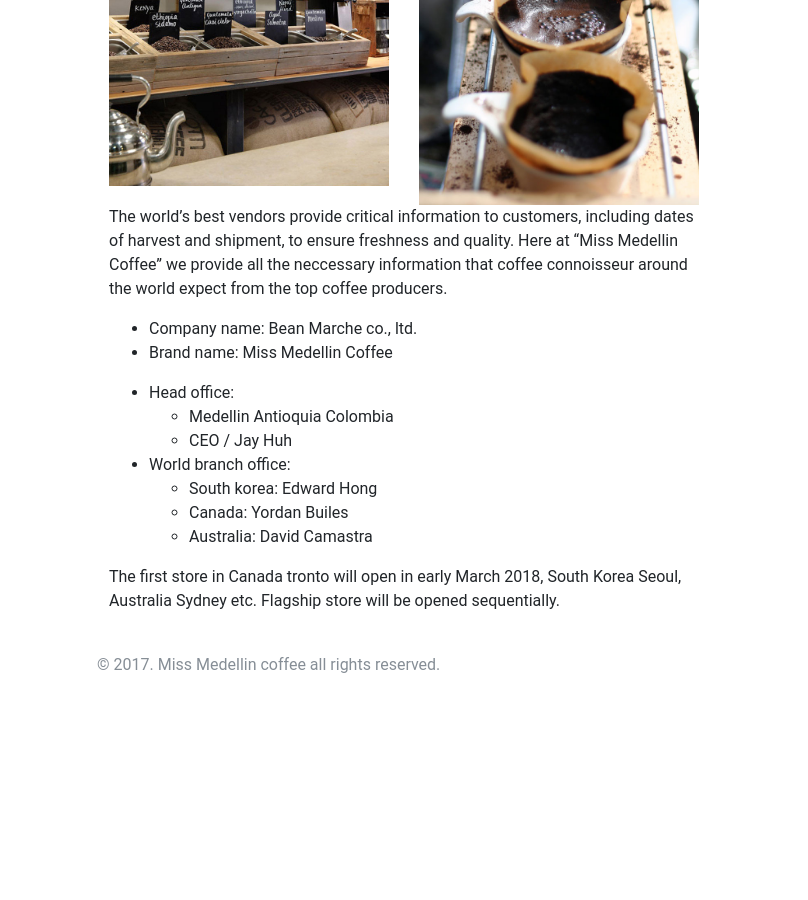
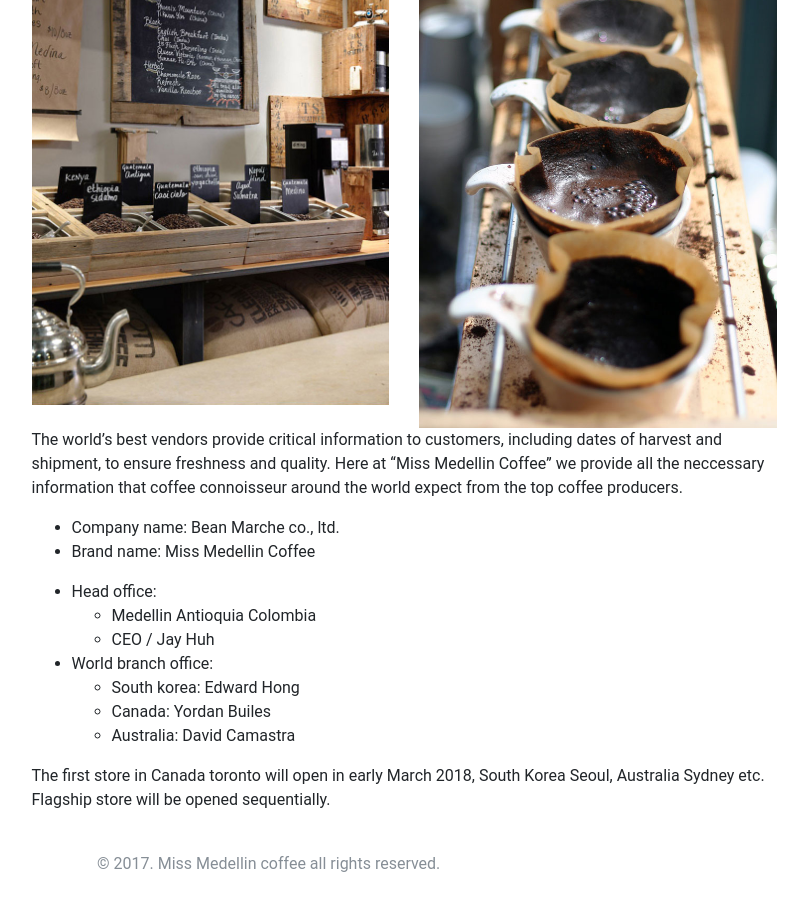
Before and after one commit to mozo-works/missmedellincoffee, a Jekyll site: the page built from index.md, in a window 1280 px wide and 900 px high, scrolled down 1254 px. Shown: the whole window, without its empty margins (236-1044 px from the left). Built offline with Jekyll 4.4.1, drawn with Linux system fonts in a browser that asks for light colours; nearby versions of some CDN libraries; before the commit the page ends 1955 px from its top, so only the background shows below that.

Commit message:
오타를 바로잡고 첫 사진이 잘 보이도록 합니다.

```diff
--- a/_layouts/page.html
+++ b/_layouts/page.html
@@ -3,7 +3,7 @@ layout: default
 ---
 
 <div class="container">
-  <div class="col-md-8 mx-auto">
+  <div class="col-md-10 col-xl-6 mx-auto">
     {{ content }}
   </div>
 </div>
--- a/index.md
+++ b/index.md
@@ -2,10 +2,10 @@
 layout: page
 ---
 
-<div id="cover" class="jumbotron text-center py-5 mt-3">
-  <p>&nbsp;</p>
+<div id="cover" class="jumbotron text-center py-6 mt-3">
+  <p>&nbsp;</p><p>&nbsp;</p>
   <span class="display-4">“Gift from colombia”</span>
-  <p>&nbsp;</p>
+  <p>&nbsp;</p><p>&nbsp;</p>
 </div>
 
 ## Miss Medellin Coffee
@@ -43,4 +43,4 @@ The world’s best vendors provide critical information to customers, including
   + Canada: Yordan Builes
   + Australia: David Camastra
 
-The first store in Canada tronto will open in early March 2018, South Korea Seoul, Australia Sydney etc. Flagship store will be opened sequentially.
+The first store in Canada toronto will open in early March 2018, South Korea Seoul, Australia Sydney etc. Flagship store will be opened sequentially.
```
